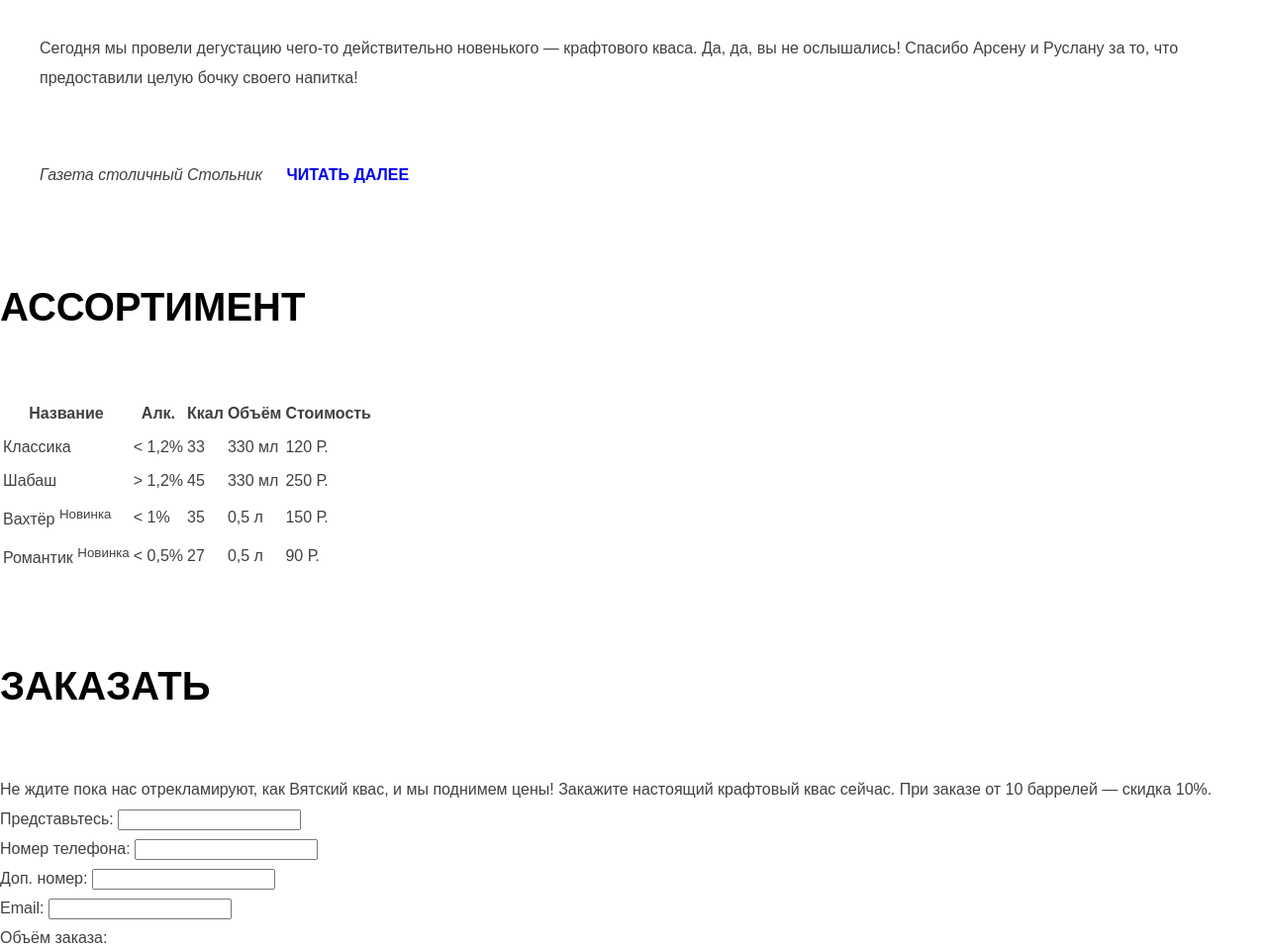
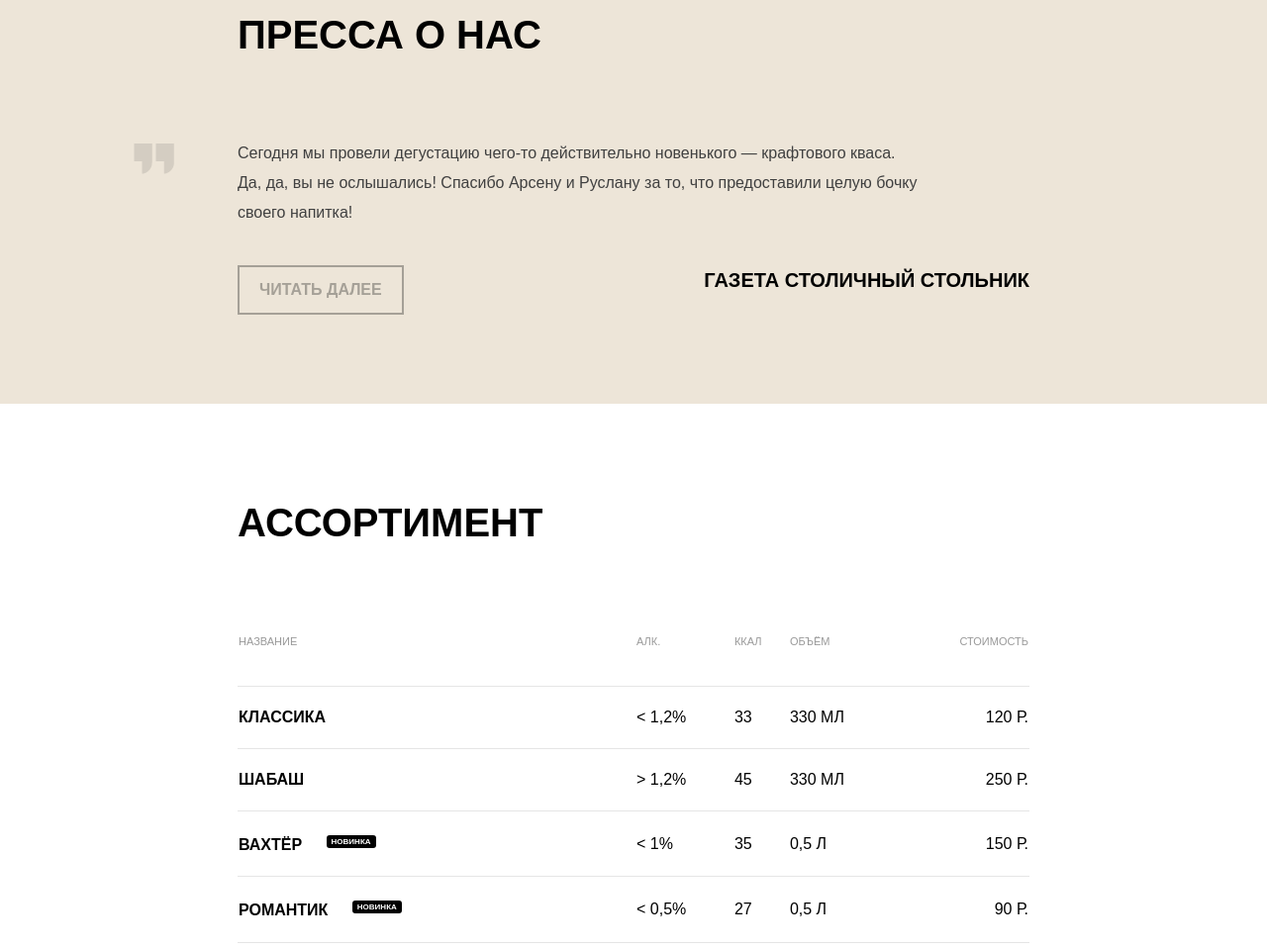
Before and after one commit to Sirius20/Kvast, a plain HTML site: page index.html in a window 1280 px wide. Shown: the part 2800-3759 px from the top of the page at 99% size. Drawn offline with Linux system fonts and the light colour scheme.

Commit message:
добавила блок с цитатой

```diff
--- /dev/null
+++ b/assortment/assortment.css
@@ -0,0 +1,43 @@
+.assortment {
+  padding-top: 10px;
+}
+
+.assortment__table {
+  width: 100%;
+  border-collapse: collapse;
+}
+
+.assortment__string {
+  border-bottom: 1px solid #e5e5e5;
+  text-align: left;
+  text-transform: uppercase;
+  color: black;
+}
+
+.assortment__string th {
+  color: #999999;
+  font-weight: 400;
+  font-size: 11px;
+  padding-top: 15px;
+  padding-bottom: 30px;
+}
+
+.assortment__name {
+  font-weight: bold;
+  padding-top: 16px;
+  padding-bottom: 16px;
+  width: 400px;
+}
+
+.assortment__cost {
+  text-align: right;
+}
+
+.assortment__new {
+  font-size: 8px;
+  color: white;
+  background-color: black;
+  border-radius: 3px;
+  padding: 2px 5px;
+  margin-left: 20px;
+}
--- /dev/null
+++ b/button/button_read.css
@@ -0,0 +1,16 @@
+.button_read {
+  color: #a5a097;
+  border: 2px solid #a5a097;
+  margin: 0;
+}
+
+.button_read:hover {
+  color: white;
+  background-color: #a5a097;
+}
+
+.button_read:active {
+  color: #b5b2ad;
+  background-color: #8f8a81;
+  border: 2px solid #8f8a81;
+}
--- a/history/history.css
+++ b/history/history.css
@@ -1,5 +1,6 @@
 .history {
   background-color: white;
+  padding-bottom: 90px;
 }
 
 .history__block {
--- a/index.html
+++ b/index.html
@@ -8,6 +8,7 @@
     <link rel="stylesheet" href="button/button.css">
     <link rel="stylesheet" href="button/button_buy.css">
     <link rel="stylesheet" href="button/button_detail.css">
+    <link rel="stylesheet" href="button/button_read.css">
     <link rel="stylesheet" href="menu/menu.css">
     <link rel="stylesheet" href="menu/menu__link.css">
     <link rel="stylesheet" href="header.css">
@@ -15,6 +16,8 @@
     <link rel="stylesheet" href="new-items/new-items__table.css">
     <link rel="stylesheet" href="features/features.css">
     <link rel="stylesheet" href="history/history.css">
+    <link rel="stylesheet" href="review/review.css">
+    <link rel="stylesheet" href="assortment/assortment.css">
 
   </head>
   <body>
@@ -114,55 +117,62 @@
       </div>
     </div>
 
-      <div class="press">
+      <div class="review">
+          <div class="container container_size_s review__container">
             <h2 class="heading heading__main">Пресса о нас</h2>
-        <blockquote>
+            <blockquote class="review__qoute clearfix">
+              <img src="img/quotes.png" class="review__qoute-icon">
               <p>Сегодня мы провели дегустацию чего-то действительно новенького — крафтового кваса. Да, да, вы не ослышались! Спасибо Арсену и Руслану за то, что предоставили целую бочку своего напитка!
               </p>
-          <cite>Газета столичный Стольник</cite> <a class="button" href="#">Читать далее</a>
+              <a class="button button_read" href="#">Читать далее</a>
+              <cite class="heading heading__mini review__author">Газета столичный Стольник</cite>
             </blockquote>
           </div>
+      </div>
 
-    <div>
+    <div class="container container_size_s">
+      <div class="assortment">
         <h2 class="heading heading__main">Ассортимент</h2>
-      <table>
-        <tr>
+        <table class="assortment__table">
+          <tr class="assortment__string">
             <th>Название</th>
             <th>Алк.</th>
             <th>Ккал</th>
             <th>Объём</th>
-          <th>Стоимость</th>
+            <th class="assortment__cost">Стоимость</th>
           </tr>
-        <tr>
-          <td>Классика</td>
+          <tr class="assortment__string">
+            <td class="assortment__name">Классика</td>
             <td>&lt; 1,2%</td>
             <td>33</td>
             <td>330 мл</td>
-          <td>120 Р.</td>
+            <td class="assortment__cost">120 Р.</td>
           </tr>
-        <tr>
-          <td>Шабаш</td>
+          <tr class="assortment__string">
+            <td class="assortment__name">Шабаш</td>
             <td>&gt; 1,2%</td>
             <td>45</td>
             <td>330 мл</td>
-          <td>250 Р.</td>
+            <td class="assortment__cost">250 Р.</td>
           </tr>
-        <tr>
-          <td>Вахтёр <sup>Новинка</sup></td>
+          <tr class="assortment__string">
+            <td class="assortment__name">Вахтёр <sup class="assortment__new">Новинка</sup></td>
             <td>&lt; 1%</td>
             <td>35</td>
             <td>0,5 л</td>
-          <td>150 Р.</td>
+            <td class="assortment__cost">150 Р.</td>
           </tr>
-        <tr>
-          <td>Романтик <sup>Новинка</sup></td>
+          <tr class="assortment__string">
+            <td class="assortment__name">Романтик <sup class="assortment__new">Новинка</sup></td>
             <td>&lt; 0,5%</td>
             <td>27</td>
             <td>0,5 л</td>
-          <td>90 Р.</td>
+            <td class="assortment__cost">90 Р.</td>
           </tr>
         </table>
       </div>
+    </div>
+
     <div>
       <h2 class="heading heading__main">Заказать</h2>
       <p>Не ждите пока нас отрекламируют, как Вятский квас, и мы поднимем цены! Закажите настоящий крафтовый квас сейчас. При заказе от 10 баррелей — скидка 10%.</p>
--- /dev/null
+++ b/review/review.css
@@ -0,0 +1,29 @@
+.review {
+  min-width: 1200px;
+  background-color: #ede5d8;
+  padding-top: 1px;
+  padding-bottom: 90px;
+}
+
+.review__container {
+  position: relative;
+}
+
+.review__qoute {
+  margin: 0;
+  padding-top: 15px;
+}
+.review__qoute p {
+  width: 690px;
+  padding-bottom: 38px;
+}
+
+.review__qoute-icon {
+  position: absolute;
+  left: -105px;
+  top: 140px;
+}
+
+.review__author {
+  float: right;
+}
--- a/style.css
+++ b/style.css
@@ -36,6 +36,7 @@ p {
   font-size: 20px;
   line-height: 30px;
   padding-bottom: 20px;
+  font-style: normal;
 }
 
 .clearfix::after {
```
Lines whose indentation alone changed are shown as unchanged.
